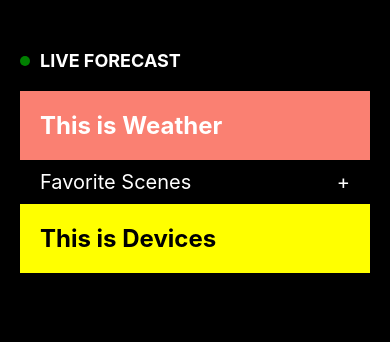
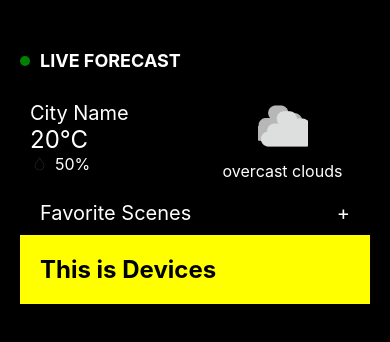
Before and after one commit to ChrisNulis/SmartHomeDashboard, a React Native app: screen / in a window 390 px wide. Shown: the top 342 px of the page. Built offline with nearby package versions, Linux system fonts and the light colour scheme.

Commit message:
Weather.tsx WiP, need font size adjustment

```diff
--- a/src/components/Weather/Weather.tsx
+++ b/src/components/Weather/Weather.tsx
@@ -1,22 +1,80 @@
 import React from 'react';
-import { View, Text, StyleSheet } from 'react-native';
+import { View, Image, Text, StyleSheet } from 'react-native';
 
 const Weather = () => {
   return (
-    <View style={[styles.container, { backgroundColor: 'salmon' }]}>
-      <Text style={styles.title}>This is Weather</Text>
+    <View style={styles.container}>
+      <View style={styles.leftContainer}>
+        <Text style={styles.cityName}>City Name</Text>
+        <Text style={styles.temperature}>20°C</Text>
+        <View style={styles.humidityContainer}>
+          <Image
+            source={require('../../../assets/waterDrop.png')}
+            style={styles.humidityIcon}
+          />
+          <Text style={styles.humidityValue}>50%</Text>
+        </View>
+      </View>
+      <View style={styles.rightContainer}>
+        <Image
+          source={require('../../../assets/Cloudy.png')}
+          style={styles.cloudIcon}
+        />
+        <Text style={styles.cityConditionDescription}>overcast clouds</Text>
+      </View>
     </View>
   );
 };
 
 const styles = StyleSheet.create({
   container: {
-    padding: 20,
+    flexDirection: 'row',
+    justifyContent: 'space-between',
   },
-  title: {
+  leftContainer: {
+    flex: 1,
+    backgroundColor: 'black',
+    padding: 10,
+  },
+  rightContainer: {
+    flex: 1,
+    backgroundColor: 'black',
+    padding: 10,
+    alignItems: 'center',
+  },
+  cityName: {
+    color: 'white',
+    fontSize: 20,
+  },
+  cityInfo: {
+    color: 'white',
+    fontSize: 16,
+  },
+  temperature: {
     color: 'white',
     fontSize: 24,
-    fontWeight: 'bold',
+  },
+  humidityContainer: {
+    flexDirection: 'row',
+    alignItems: 'center',
+  },
+  humidityIcon: {
+    width: 20,
+    height: 20,
+    marginRight: 5,
+  },
+  humidityValue: {
+    color: 'white',
+    fontSize: 16,
+  },
+  cloudIcon: {
+    width: 50,
+    height: 50,
+    marginBottom: 10, // Adjust as needed
+  },
+  cityConditionDescription: {
+    color: 'white',
+    fontSize: 16,
   },
 });
 
```
Also changed, not shown: assets/Cloudy.png (added), assets/waterDrop.png (added).
